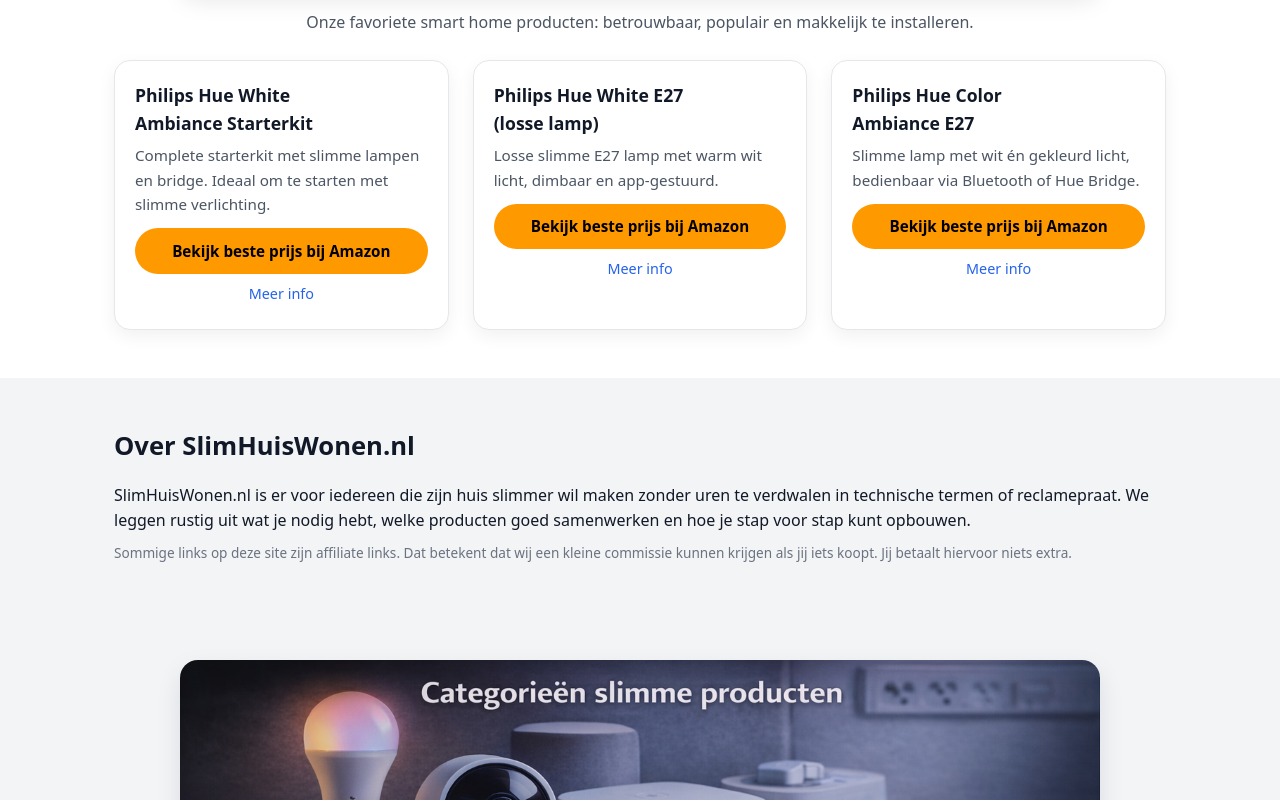
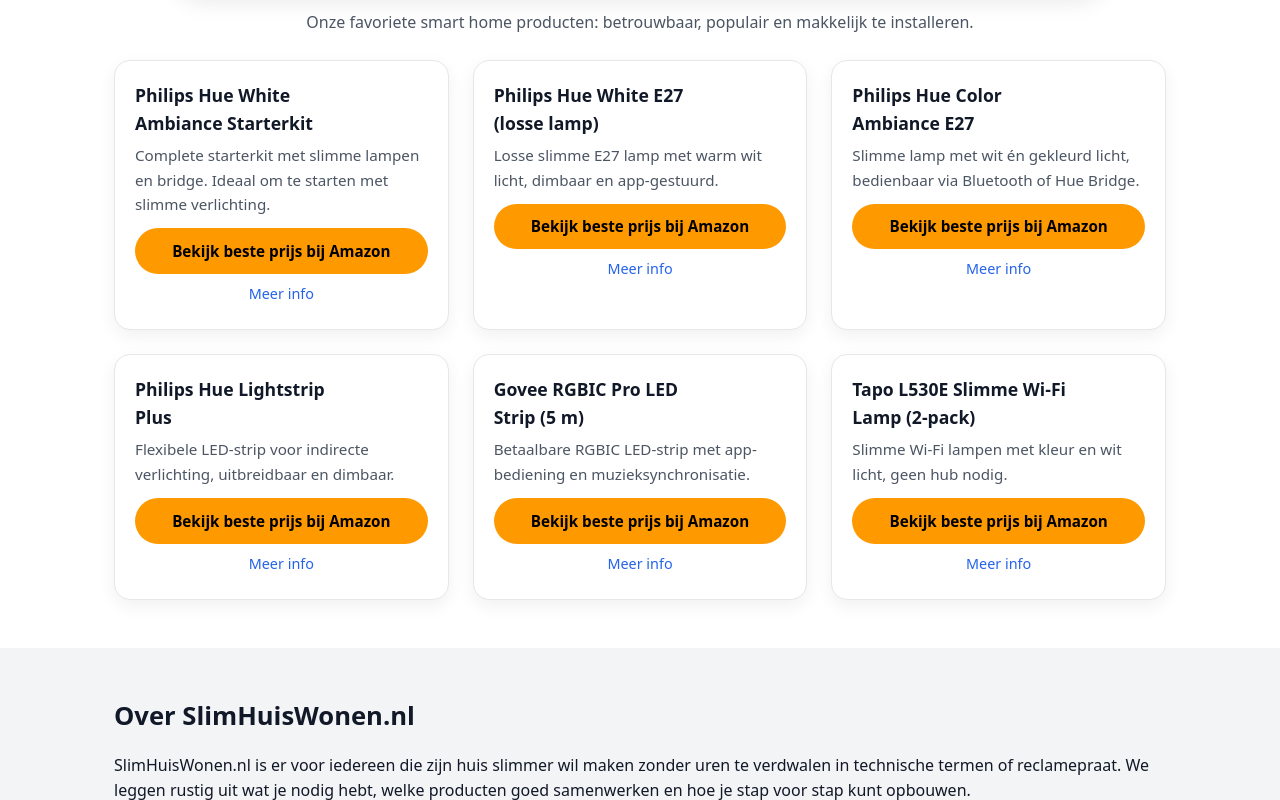
Before and after one commit to hafidgrad/SlimHuisWonen, a Next.js app: page / in a window 1280 px wide. Shown: the part 883-1683 px from the top of the page. Built offline with nearby package versions, Linux system fonts and the light colour scheme.

Commit message:
components/TopAanraders.jsx

```diff
--- a/components/TopAanraders.jsx
+++ b/components/TopAanraders.jsx
@@ -3,7 +3,7 @@
 
 export default function TopAanraders() {
   // ✅ extra veilig: voorkomt build crash als products undefined is
-  const topProducts = (products ?? []).slice(0, 3);
+  const topProducts = (products ?? []).slice(0, 6);
 
   return (
     <section className="section section-alt">
```
